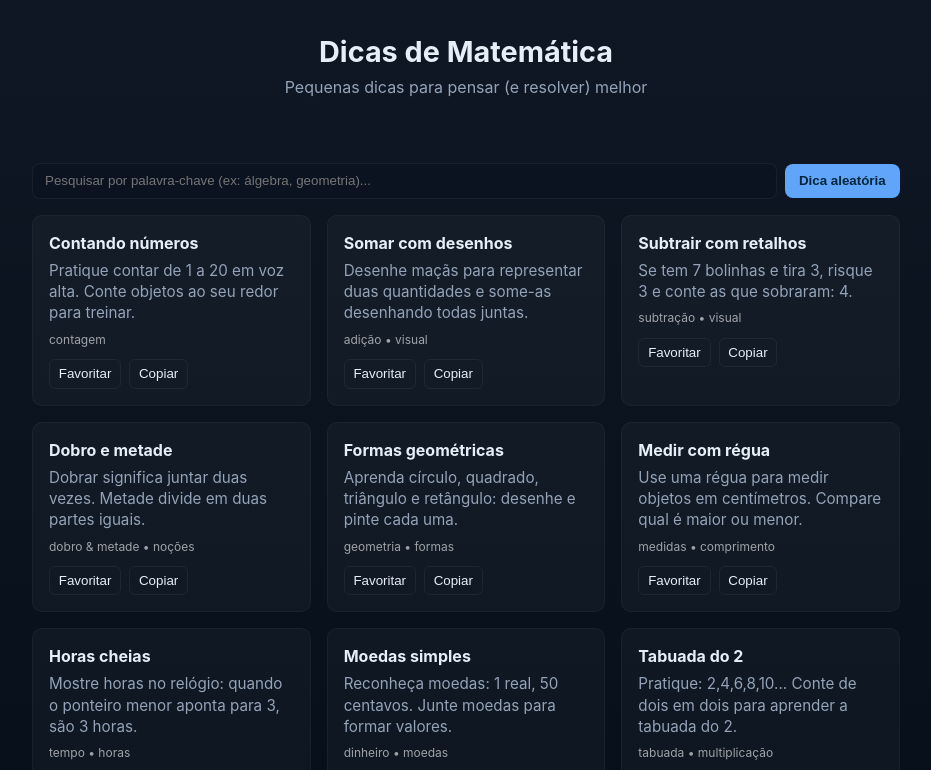
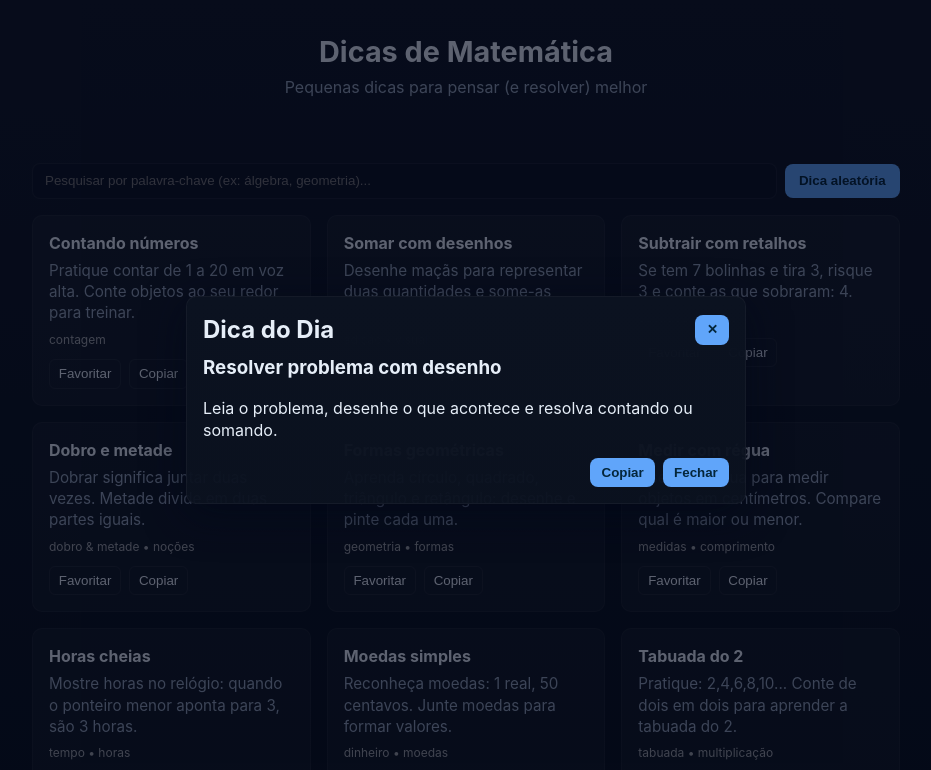
Before and after one commit to rodrigo-ag-dev/picodes, a plain HTML site: page index.html in a window 1280 px wide. Both pictures are taken after a click on the button "Dica aleatória". Shown: the top 770 px of the page, without its empty margins (174-1105 px from the left). Drawn offline with Linux system fonts and the light colour scheme.

Commit message:
first commit

```diff
--- a/index.html
+++ b/index.html
@@ -28,8 +28,26 @@
     </section>
   </main>
 
+  <!-- Modal para mostrar dica com título fixo -->
+  <div id="tipModal" class="modal" aria-hidden="true">
+    <div class="modal-content" role="dialog" aria-labelledby="modalTitle">
+      <header class="modal-header">
+        <h2 id="modalTitle">Dica do Dia</h2>
+        <button id="modalClose" aria-label="Fechar">✕</button>
+      </header>
+      <div class="modal-body">
+        <h3 id="modalTipTitle"></h3>
+        <p id="modalTipText"></p>
+      </div>
+      <footer class="modal-footer">
+        <button id="modalCopy">Copiar</button>
+        <button id="modalCloseFooter">Fechar</button>
+      </footer>
+    </div>
+  </div>
+
   <footer class="site-footer">
-    <small>Feito com ❤️ — Abra o arquivo <code>index.html</code> no navegador.</small>
+    <small>Feito com o ❤️.</small>
   </footer>
 
   <script src="script.js"></script>
--- a/script.js
+++ b/script.js
@@ -130,7 +130,42 @@ function render(){
 function showRandom(){
   const idx = Math.floor(Math.random() * tips.length)
   const tip = tips[idx]
-  alert(`${tip.title}\n\n${tip.text}`)
+  // preencher modal
+  const modal = document.getElementById('tipModal')
+  const modalTipTitle = document.getElementById('modalTipTitle')
+  const modalTipText = document.getElementById('modalTipText')
+  const modalCopy = document.getElementById('modalCopy')
+  const modalClose = document.getElementById('modalClose')
+  const modalCloseFooter = document.getElementById('modalCloseFooter')
+
+  modalTipTitle.textContent = tip.title
+  modalTipText.textContent = tip.text
+  modal.setAttribute('aria-hidden', 'false')
+
+  function closeModal(){
+    modal.setAttribute('aria-hidden','true')
+    // remover listeners para evitar acúmulo
+    modalCopy.removeEventListener('click', onCopy)
+    modalClose.removeEventListener('click', onClose)
+    modalCloseFooter.removeEventListener('click', onClose)
+  }
+
+  function onClose(){ closeModal() }
+
+  async function onCopy(){
+    try{
+      await navigator.clipboard.writeText(`${tip.title}\n\n${tip.text}`)
+      // feedback simples
+      modalCopy.textContent = 'Copiado ✓'
+      setTimeout(()=> modalCopy.textContent = 'Copiar', 1500)
+    }catch(e){
+      alert('Não foi possível copiar.')
+    }
+  }
+
+  modalCopy.addEventListener('click', onCopy)
+  modalClose.addEventListener('click', onClose)
+  modalCloseFooter.addEventListener('click', onClose)
 }
 
 searchInput.addEventListener('input', ()=> render())
--- a/styles.css
+++ b/styles.css
@@ -32,3 +32,14 @@ body{
 }
 /* pequena indicação visual para itens favoritados */
 .favorited{outline:2px solid rgba(96,165,250,0.12);box-shadow:0 6px 20px rgba(2,6,23,0.5)}
+
+/* Modal */
+.modal{position:fixed;inset:0;display:none;align-items:center;justify-content:center;background:rgba(2,6,23,0.6);z-index:60;padding:1rem}
+.modal[aria-hidden="false"]{display:flex}
+.modal-content{background:linear-gradient(180deg,var(--card),rgba(11,18,32,0.95));padding:1rem;border-radius:10px;max-width:560px;width:100%;box-shadow:0 10px 40px rgba(2,6,23,0.6);border:1px solid rgba(255,255,255,0.04)}
+.modal-header{display:flex;align-items:center;justify-content:space-between}
+.modal-header h2{margin:0}
+.modal-body h3{margin:.5rem 0 .25rem 0}
+.modal-footer{display:flex;gap:.5rem;justify-content:flex-end;margin-top:.75rem}
+.modal-footer button,#modalClose{background:var(--accent);border:0;color:#04263b;padding:.45rem .7rem;border-radius:8px;cursor:pointer;font-weight:600}
+.modal-footer button[disabled]{opacity:.6;cursor:not-allowed}
```
Also changed, not shown: 1 other file.
